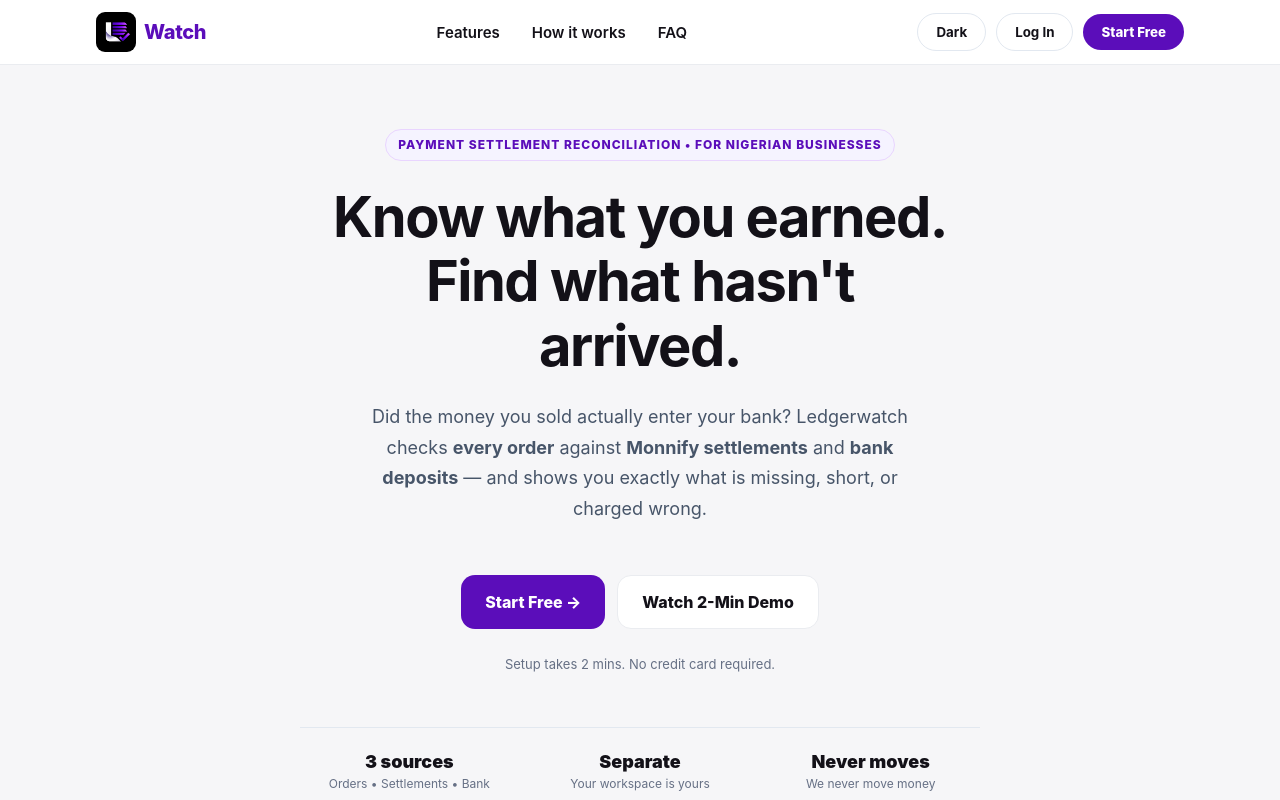
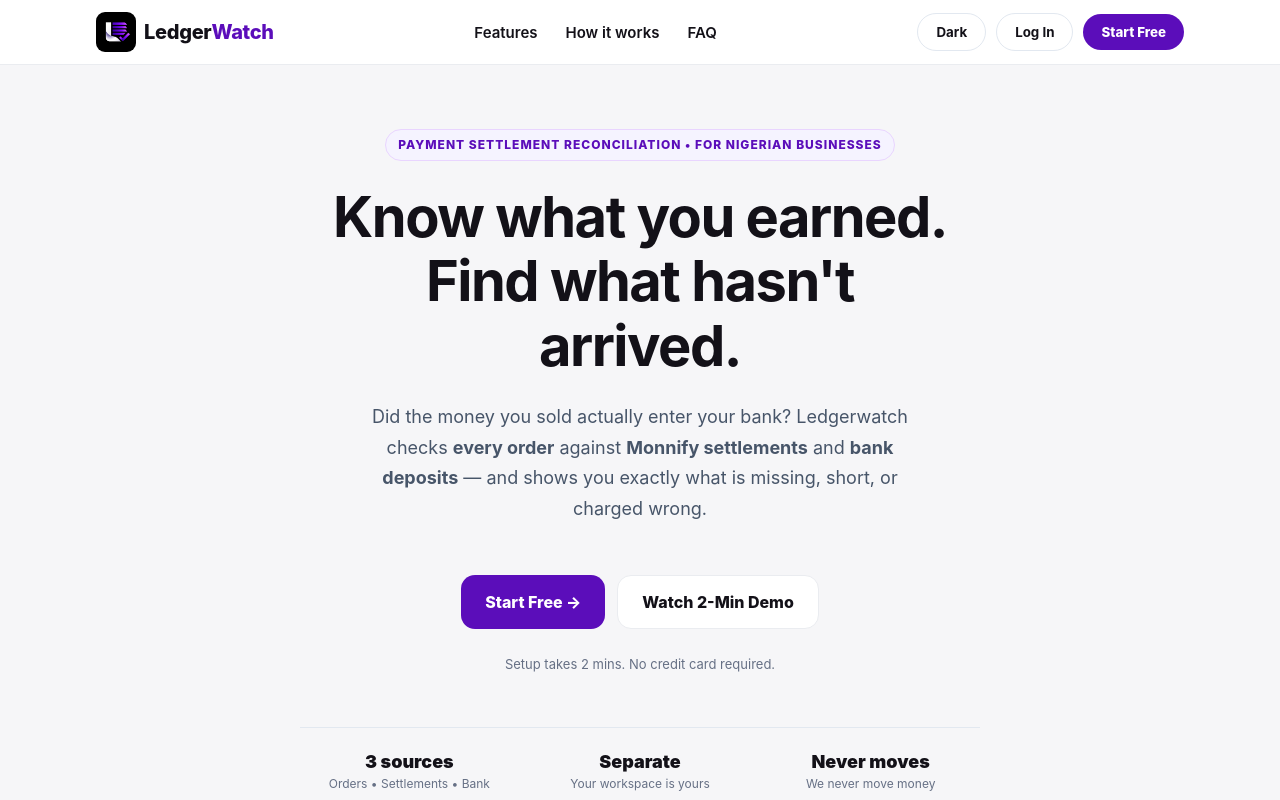
Before and after one commit to ahmaddsmagaji/ledgerwatch, a React (Vite) app in the folder frontend/: page / in a window 1280 px wide. Shown: the top 800 px of the page. Built offline with nearby package versions, Linux system fonts and the light colour scheme.

Commit message:
Fix logo word + CSS

```diff
--- a/frontend/src/App.css
+++ b/frontend/src/App.css
@@ -22,7 +22,7 @@ img{max-width:100%;height:auto}
 
 /* === LOGO — ONE RULE ONLY. 40x40, never stretched === */
 .lw-logo{display:inline-flex;align-items:center;gap:8px;cursor:pointer;flex-shrink:0;text-decoration:none}
-.lw-logo img{height:40px !important;width:40px !important;object-fit:cover !important;border-radius:9px !important;display:block !important;flex-shrink:0 !important;background:#000}
+.lw-logo img{height:40px !important;width:40px !important;object-fit:contain !important;border-radius:9px !important;display:block !important;flex-shrink:0 !important;background:transparent !important}
 .lw-wordmark{font-size:20px;font-weight:800;letter-spacing:-.3px;color:#131118;white-space:nowrap;display:inline-flex;align-items:center}
 .lw-wordmark span{color:#5B0DBA}
 .sidebar .lw-wordmark{font-size:18px}
@@ -310,3 +310,15 @@ body.dark-mode .landing-hamburger{ color:#fff !important; }
     margin-top:4px !important;
   }
 }
+/* === HEADER WRAP FIX === */
+.landing-header-inner{ flex-wrap:nowrap !important; }
+.landing-nav-links{ flex-wrap:nowrap !important; flex-shrink:0 !important; }
+.landing-nav-links button{ white-space:nowrap !important; padding:10px 10px !important; }
+.landing-header-actions{ flex-wrap:nowrap !important; }
+.lw-wordmark{ white-space:nowrap !important; }
+
+@media (max-width: 850px){
+  .landing-header-actions, .landing-desktop-actions{ display:none !important; }
+  .landing-hamburger{ display:block !important; }
+  .landing-nav-links{ display:none !important; }
+}
--- a/frontend/src/App.tsx
+++ b/frontend/src/App.tsx
@@ -63,7 +63,7 @@ function LogoImg({ size = 40 }: { size?: number }) {
   return (
     <span className="lw-logo" onClick={() => window.scrollTo({ top: 0, behavior: "smooth" })}>
       <img src={LOGO} alt="LedgerWatch" style={{ height: size, width: size }} />
-      <span className="lw-wordmark"><span>Watch</span></span>
+      <span className="lw-wordmark">Ledger<span>Watch</span></span>
     </span>
   );
 }
```
